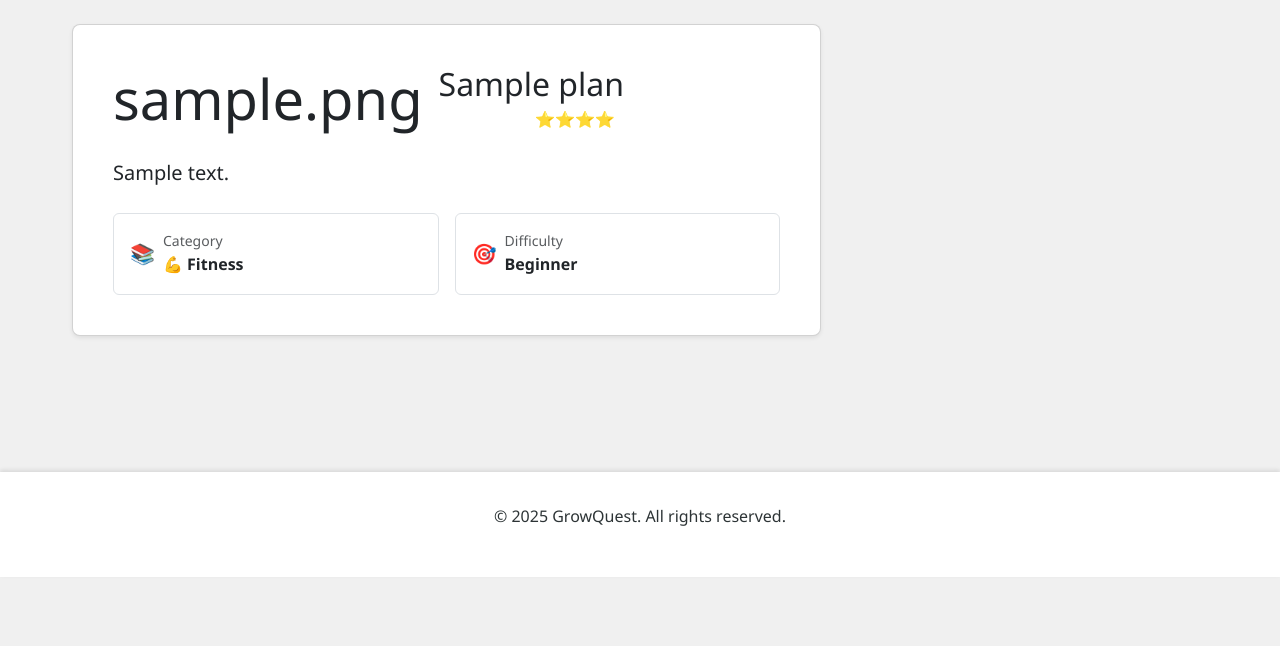
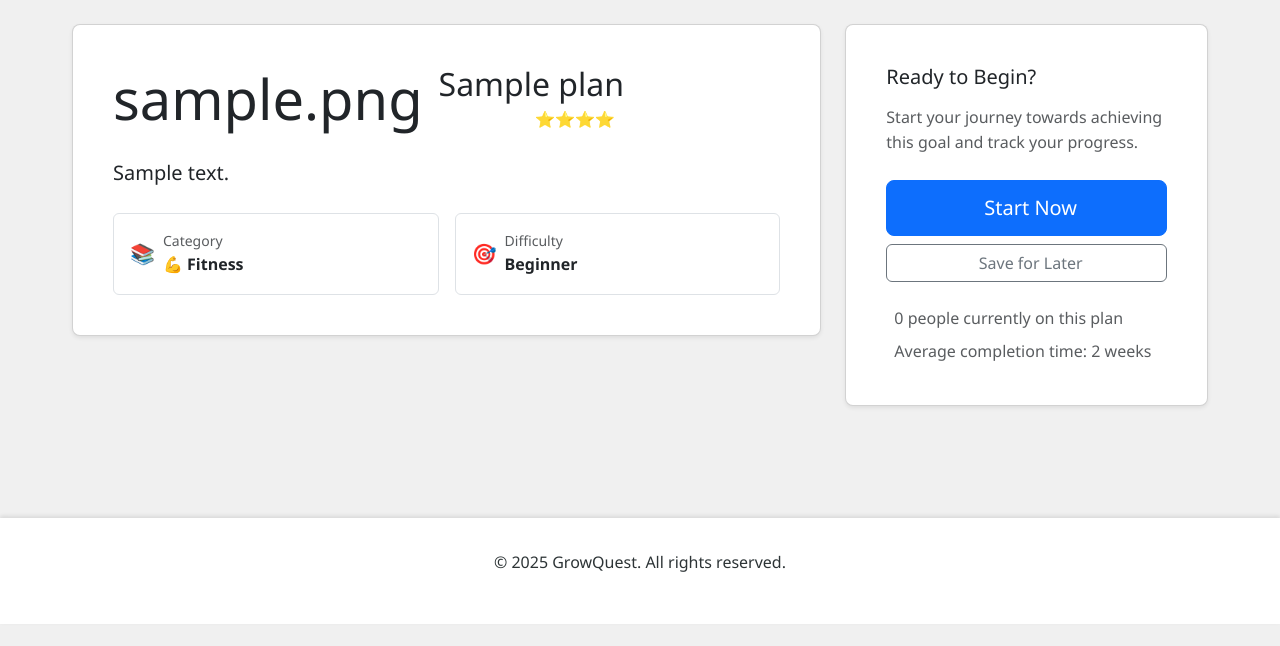
Before and after one commit to DanielOsuoha/SWE_project, a Django app: page /plan/1/ in a window 1280 px wide. Shown: the part 150-796 px from the top of the page. Before the commit the page ends 676 px from the top, so only its background shows below. Run offline with Django 5.2, Linux system fonts and the light colour scheme; a user stored in the database is signed in; tables that the repository leaves empty hold one stand-in row (values such as "Sample post").

Commit message:
change detail.html

```diff
--- a/gamified_improvement/templates/core/plans/detail.html
+++ b/gamified_improvement/templates/core/plans/detail.html
@@ -57,6 +57,37 @@
             </div>
         </div>
         <!-- Sidebar -->
+        <div class="col-lg-4">
+            <div class="card shadow-sm">
+                <div class="card-body">
+                    <h5 class="card-title mb-3">Ready to Begin?</h5>
+                    <p class="text-muted mb-4">Start your journey towards achieving this goal and track your progress.</p>
+
+                    <div class="d-grid gap-2">
+                        <form method="post" action="{% url 'core:start_plan' plan.id %}">
+                            {% csrf_token %}
+                            <button type="submit" class="btn btn-primary btn-lg w-100">
+                                <i class="fas fa-play-circle me-2"></i>Start Now
+                            </button>
+                        </form>
+                        <button class="btn btn-outline-secondary">
+                            <i class="far fa-bookmark me-2"></i>Save for Later
+                        </button>
+                    </div>
+
+                    <div class="mt-4">
+                        <div class="d-flex align-items-center text-muted mb-2">
+                            <i class="fas fa-users me-2"></i>
+                            <span>{{ plan.active_users|default:0 }} people currently on this plan</span>
+                        </div>
+                        <div class="d-flex align-items-center text-muted">
+                            <i class="fas fa-clock me-2"></i>
+                            <span>Average completion time: {{ plan.avg_completion_time|default:"2 weeks" }}</span>
+                        </div>
+                    </div>
+                </div>
+            </div>
+        </div>
     </div>
 </div>
 
```
